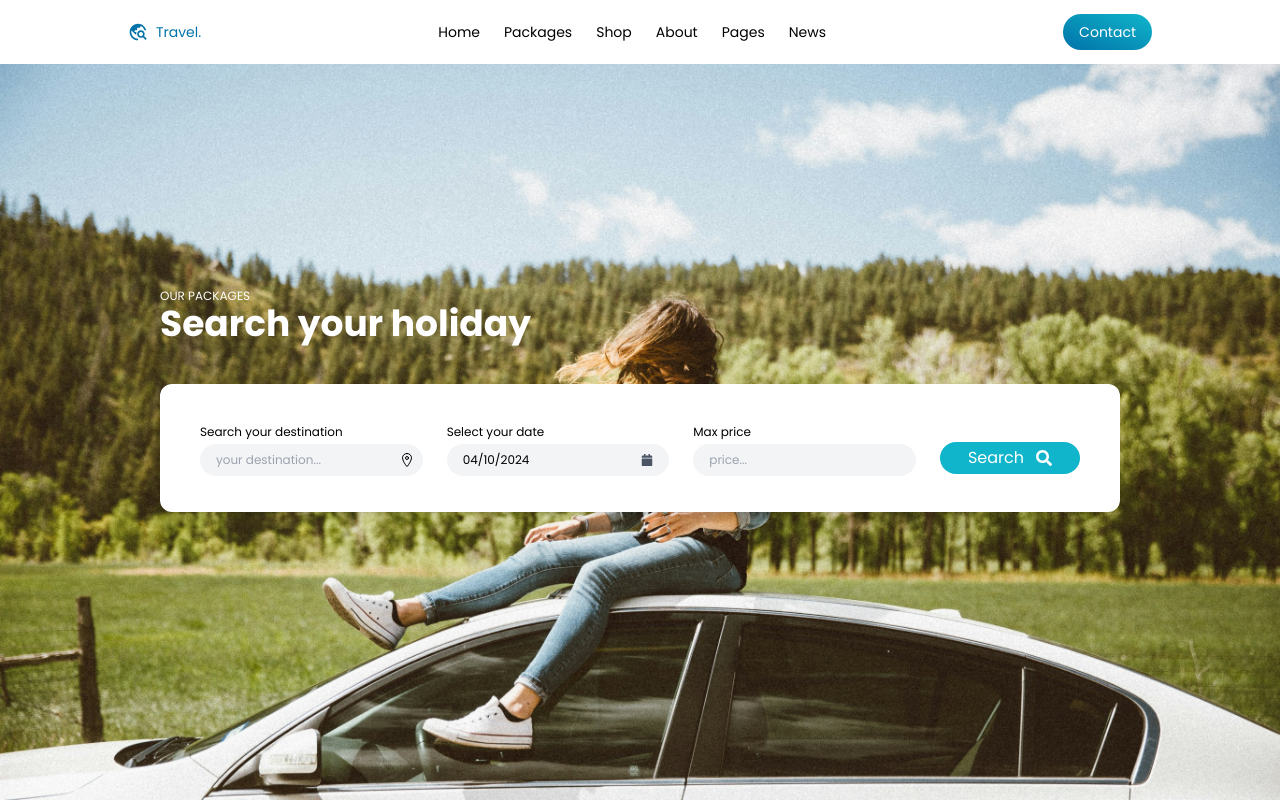
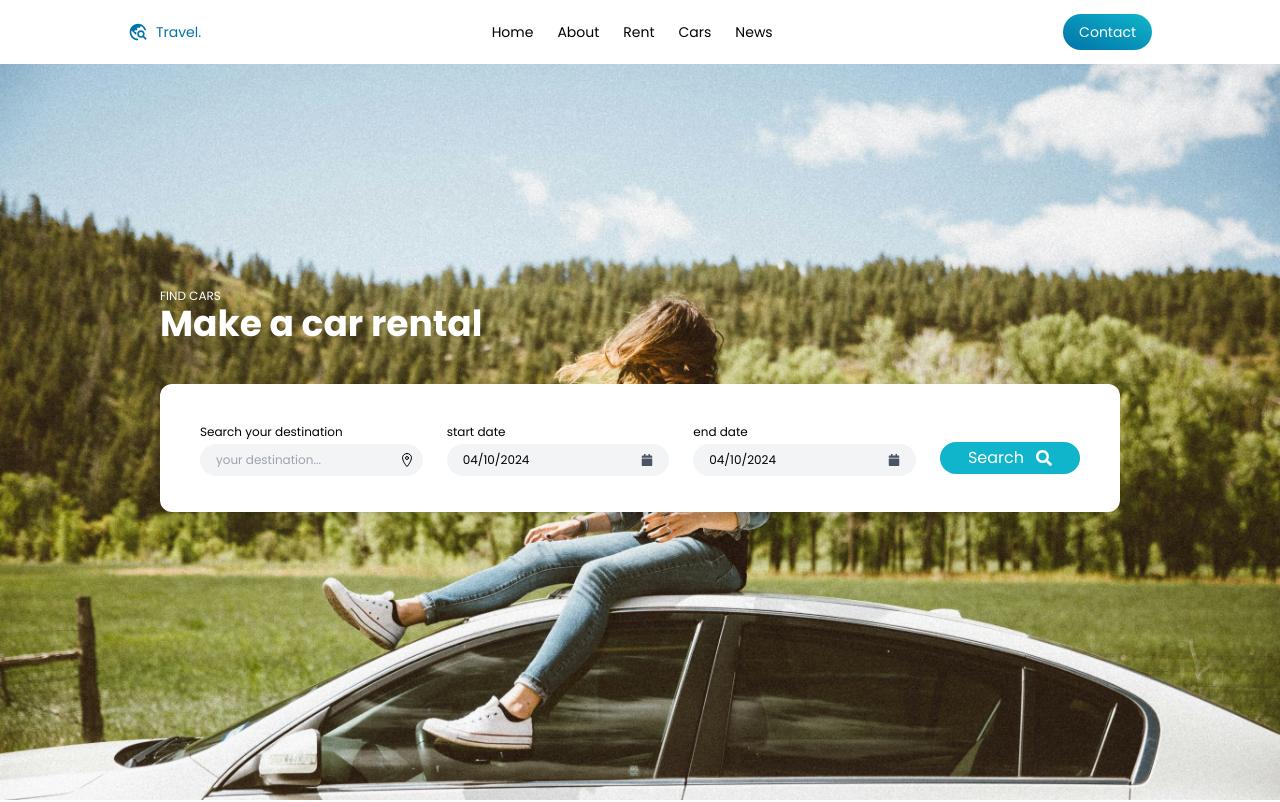
Before and after one commit to garryismael/car-rental, a React (Vite) app: page / in a window 1280 px wide. Shown: the top 802 px of the page. Built offline with nearby package versions, Linux system fonts and the light colour scheme.

Commit message:
add links

```diff
--- a/src/app/sections/Blog.jsx
+++ b/src/app/sections/Blog.jsx
@@ -5,7 +5,7 @@ import New from "../components/New";
 
 const Blog = () => {
   return (
-    <section className="wrapper">
+    <section id="blogs" className="wrapper">
       <div className="flex items-center justify-between">
         <h1 className="title !text-left">Feature News</h1>
         <div className="flex items-center gap-2">
--- a/src/app/sections/ChooseUs.jsx
+++ b/src/app/sections/ChooseUs.jsx
@@ -3,7 +3,7 @@ import { services } from "../constants";
 
 const ChooseUs = () => {
   return (
-    <section className="wrapper py-12">
+    <section id="about" className="wrapper py-12">
       <h1 className="title">Why choose us</h1>
       <div className="flex items-center justify-around flex-wrap pt-12">
         {services.map((service, i) => (
--- a/src/app/sections/Header.jsx
+++ b/src/app/sections/Header.jsx
@@ -3,6 +3,7 @@ import useScroll from "../hooks/useScroll";
 import { CiMenuFries } from "react-icons/ci";
 import useMenu from "../hooks/useMenu";
 import { FaXmark } from "react-icons/fa6";
+import { Link } from "react-router-dom";
 
 const Header = () => {
   const scroll = useScroll();
@@ -26,33 +27,30 @@ const Header = () => {
         >
           <ul className="flex items-center flex-col gap-6 lg:flex-row">
             <li onClick={hideMenu}>
-              <a href="#">Home</a>
+              <Link to="/">Home</Link>
             </li>
             <li onClick={hideMenu}>
-              <a href="#">Packages</a>
+              <Link to="/#about">About</Link>
             </li>
             <li onClick={hideMenu}>
-              <a href="#">Shop</a>
+              <Link to="/#rents">Rent</Link>
             </li>
             <li onClick={hideMenu}>
-              <a href="#">About</a>
+              <Link href="/#cars">Cars</Link>
             </li>
             <li onClick={hideMenu}>
-              <a href="#">Pages</a>
-            </li>
-            <li onClick={hideMenu}>
-              <a href="#">News</a>
+              <Link href="/#blogs">News</Link>
             </li>
             <li
               className="sm:hidden"
               onClick={hideMenu}
             >
-              <a
-                href="#"
+              <Link
+                href="/#subscribe"
                 className="btn bg-gradient-to-tr from-primary to-secondary rounded-full text-white"
               >
                 Contact
-              </a>
+              </Link>
             </li>
           </ul>
         </nav>
--- a/src/app/sections/Hero.jsx
+++ b/src/app/sections/Hero.jsx
@@ -26,16 +26,20 @@ InputCalendar.propTypes = {
 };
 
 const Hero = () => {
-  const {findAvailableCars} = useRent();
+  const { findAvailableCars } = useRent();
   const [startDate, setStartDate] = useState(new Date());
 
   return (
-    <section className="h-screen bg-hero bg-no-repeat bg-cover bg-bottom">
+    <section id="rents" className="h-screen bg-hero bg-no-repeat bg-cover bg-bottom">
       <div className="absolute-center w-5/6 lg:w-3/4 mx-auto">
-        <h1 className="uppercase text-xs text-white">Our Packages</h1>
-        <h2 className="font-bold text-4xl text-white">Search your holiday</h2>
+        <h1 className="uppercase text-xs text-white">Find cars</h1>
+        <h2 className="font-bold text-4xl text-white">Make a car rental</h2>
         <div className="bg-white shadow-md rounded-xl h-full lg:h-32 p-5 lg:p-10 mt-10">
-          <form onSubmit={findAvailableCars} noValidate className="flex flex-col sm:flex-row items-center justify-around gap-6">
+          <form
+            onSubmit={findAvailableCars}
+            noValidate
+            className="flex flex-col sm:flex-row items-center justify-around gap-6"
+          >
             <div className="flex flex-col gap-1 w-full">
               <label
                 htmlFor="destination"
@@ -58,7 +62,7 @@ const Hero = () => {
                 htmlFor="date"
                 className="text-xs block mb-1"
               >
-                Select your date
+                start date
               </label>
               <DatePicker
                 selected={startDate}
@@ -68,17 +72,19 @@ const Hero = () => {
                 wrapperClassName="w-full"
               />
             </div>
-            <div className="flex flex-col gap-1 w-full">
+            <div className="w-full block">
               <label
                 htmlFor="date"
-                className="text-xs"
+                className="text-xs block mb-1"
               >
-                Max price
+                end date
               </label>
-              <input
-                type="number"
-                placeholder="price..."
-                className="w-full bg-gray-100 px-4 text-xs rounded-full h-12 lg:h-8"
+              <DatePicker
+                selected={startDate}
+                minDate={new Date()}
+                onChange={(date) => setStartDate(date)}
+                customInput={<InputCalendar />}
+                wrapperClassName="w-full"
               />
             </div>
             <div className="relative pt-4">
--- a/src/app/sections/Subscribe.jsx
+++ b/src/app/sections/Subscribe.jsx
@@ -2,7 +2,7 @@ import { subscribe } from "../../assets";
 
 const Subscribe = () => {
   return (
-    <section className="wrapper bg-gray-300 flex items-center justify-between flex-wrap rounded-2xl mb-24">
+    <section id="subscribe" className="wrapper bg-gray-300 flex items-center justify-between flex-wrap rounded-2xl mb-24">
       <div className="w-96 h-60">
         <img
           src={subscribe}
--- a/src/app/sections/TopBook.jsx
+++ b/src/app/sections/TopBook.jsx
@@ -4,7 +4,7 @@ import { PiArrowRightThin } from "react-icons/pi";
 
 const TopBook = () => {
   return (
-    <section className="relative wrapper mt-8 mb-20">
+    <section id="cars" className="relative wrapper mt-8 mb-20">
       <h1 className="title">Top book now</h1>
       <article className="flex items-center justify-between content-between flex-wrap mt-12 gap-6">
         {cars.map((car) => (
```
